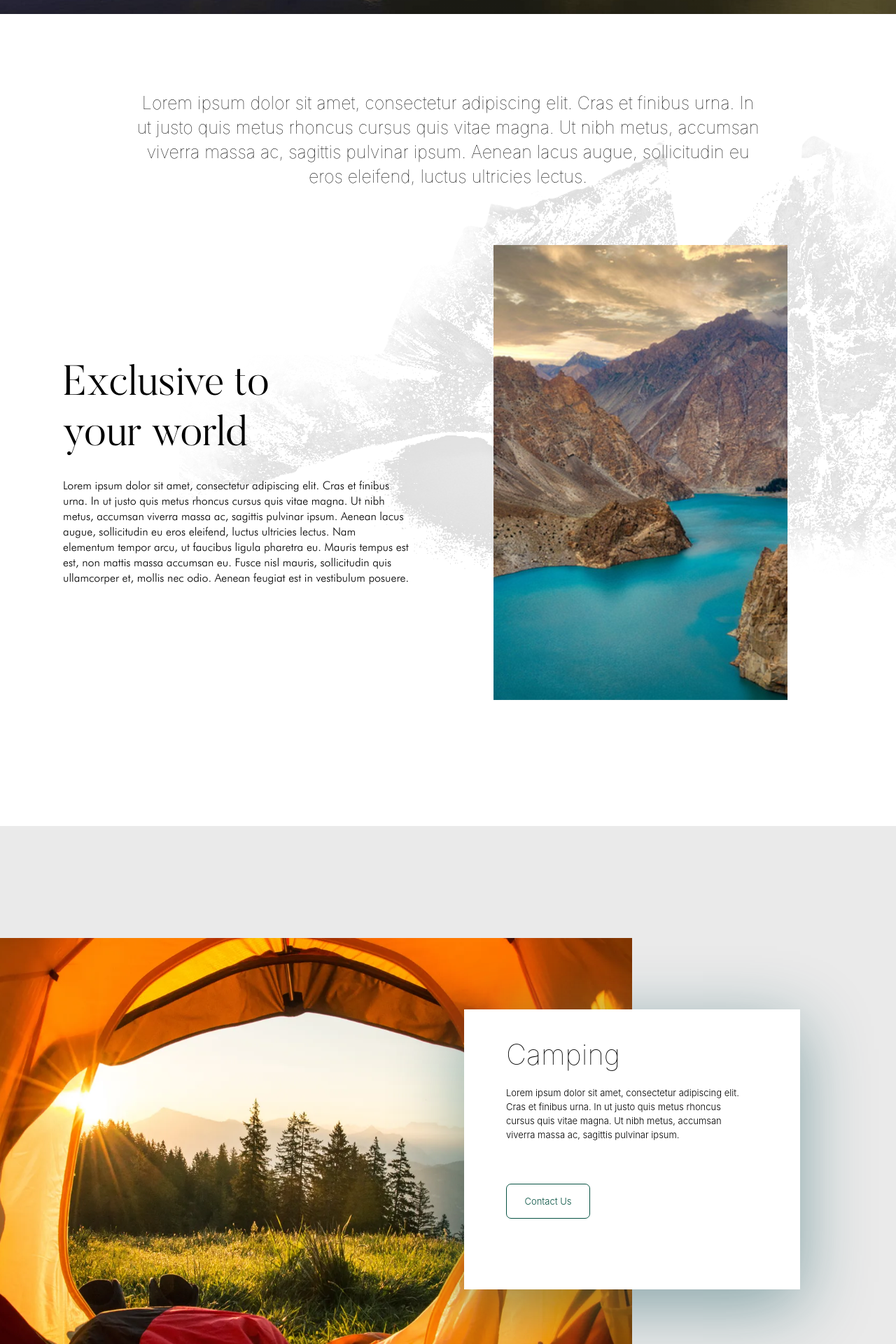
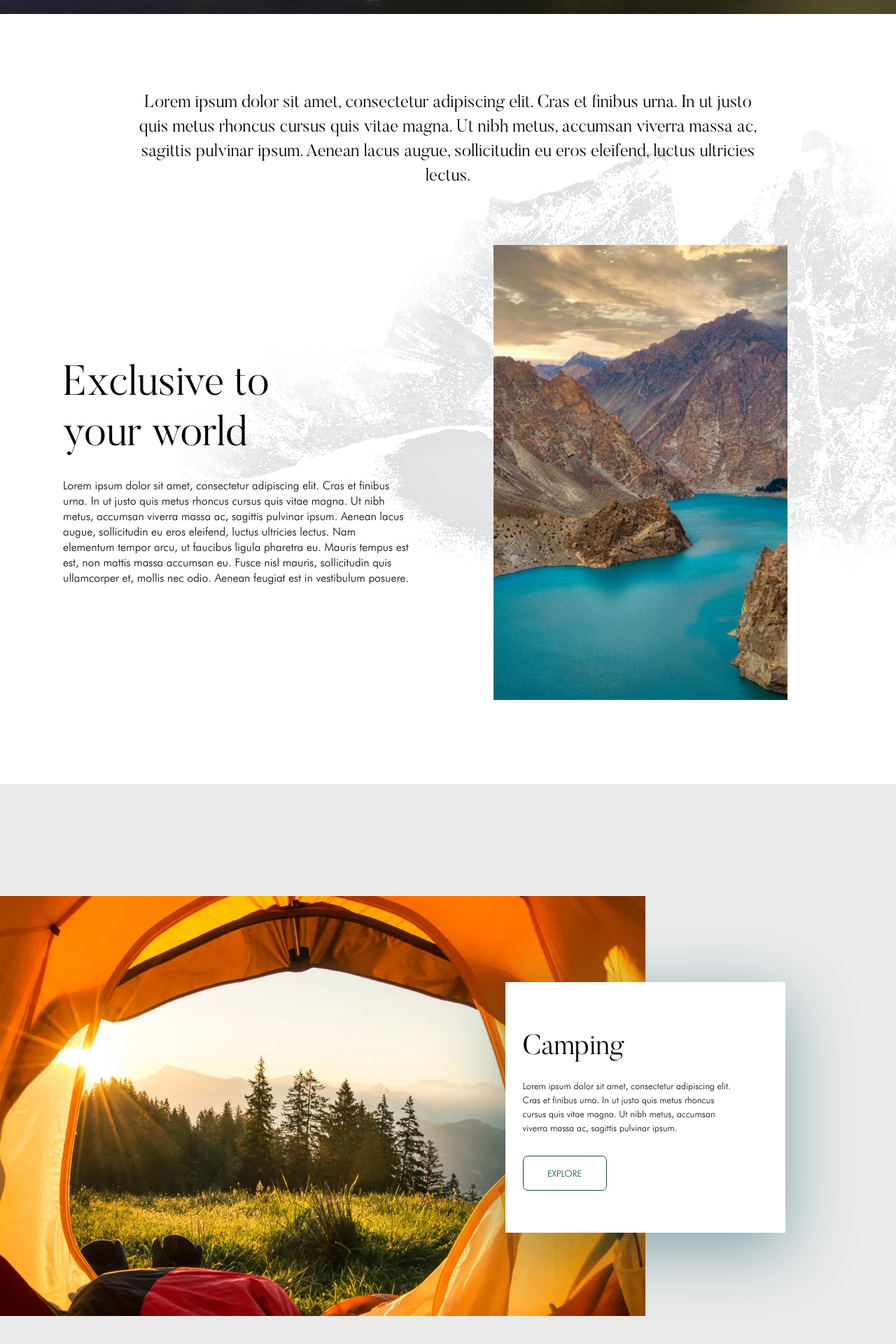
Before and after one commit to hamzakhalid141999/Facing-North, a Next.js app: page /services in a window 1280 px wide. Shown: the part 780-2700 px from the top of the page at 70% size. Built offline with nearby package versions, Linux system fonts and the light colour scheme.

Commit message:
bugs fixed

```diff
--- a/components/servicesDetailsScreen/secondHomePageSection/secondHomePageSection.module.css
+++ b/components/servicesDetailsScreen/secondHomePageSection/secondHomePageSection.module.css
@@ -40,14 +40,15 @@
   justify-content: center;
 }
 .second_section h3 {
-  font-size: 25px;
+  font-size: 23px;
   line-height: 35px;
   width: 70%;
   font-weight: lighter;
   text-align: center;
+  font-family: "b-l";
 }
 .single_row {
-  width: 75%;
+  width: 80%;
   height: fit-content;
   z-index: 10;
   margin-top: 50px;
@@ -55,10 +56,10 @@
   flex-direction: row;
   justify-content: space-between;
   align-items: center;
-  width: 1100px;
+  width: 1150px;
 }
 .left_panel {
-  width: 45%;
+  width: 60%;
   display: flex;
   flex-direction: column;
   row-gap: 25px;
@@ -68,16 +69,17 @@
   font-size: 60px;
   font-weight: 200;
   font-family: "b-l";
-  width: 70%;
+  width: 95%;
 }
 .left_panel p {
   font-size: 16px;
   font-weight: 200;
   line-height: 22px;
   font-family: "f-l";
+  width: 90%;
 }
 .right_panel {
-  width: 50%;
+  width: 40%;
   display: flex;
   flex-direction: row;
   /* align-items: center; */
--- a/components/servicesScreen/fourthHomePageSection/fourthHomePageSection.module.css
+++ b/components/servicesScreen/fourthHomePageSection/fourthHomePageSection.module.css
@@ -13,6 +13,9 @@
   flex-direction: column;
   align-items: center;
   position: relative;
+  min-height: 600px;
+  max-height: 650px;
+
   /* justify-content: center; */
 }
 .feedback_section {
@@ -45,6 +48,7 @@
   color: white;
   font-weight: lighter;
   z-index: 10;
+  font-family: "b-l";
 }
 .owner_container {
   margin-top: 100px;
@@ -75,6 +79,7 @@
 }
 .img_wrapper {
   position: relative;
+  width: 60%;
 }
 .img_wrapper_2 {
   position: relative;
@@ -141,8 +146,8 @@
 }
 .review_container {
   position: absolute;
-  height: 400px;
-  width: 480px;
+  height: fit-content;
+  width: 400px;
   box-shadow: 0px 23px 93px 0px rgba(11, 78, 85, 0.46);
   background-color: white;
   right: -140%;
@@ -151,24 +156,28 @@
   bottom: 0;
   margin: auto;
   display: flex;
-  padding-left: 60px;
+  padding-left: 25px;
+  padding-bottom: 60px;
+  padding-top: 30px;
   display: flex;
   flex-direction: column;
   /* justify-content: center; */
 }
 .review_container_right {
   position: absolute;
-  height: 400px;
-  width: 480px;
+  height: fit-content;
+  width: 400px;
   box-shadow: 0px 23px 93px 0px rgba(11, 78, 85, 0.46);
   background-color: white;
+  padding-bottom: 60px;
+  padding-top: 30px;
   left: -120%;
   right: 0;
   top: 0;
   bottom: 0;
   margin: auto;
   display: flex;
-  padding-left: 60px;
+  padding-left: 30px;
   display: flex;
   flex-direction: column;
   /* justify-content: center; */
@@ -177,6 +186,7 @@
   font-weight: lighter !important;
   font-size: 40px;
   margin-top: 40px;
+  font-family: "b-l";
 }
 .review_container_right p {
   font-weight: 300 !important;
@@ -184,11 +194,13 @@
   margin-top: 20px;
   width: 80%;
   line-height: 20px;
+  font-family: "f-l";
 }
 .review_container h3 {
   font-weight: lighter !important;
   font-size: 40px;
   margin-top: 40px;
+  font-family: "b-l";
 }
 .stars_container {
   display: flex;
@@ -207,6 +219,7 @@
   margin-top: 20px;
   width: 80%;
   line-height: 20px;
+  font-family: "f-l";
 }
 .btn {
   height: 50px;
@@ -218,7 +231,7 @@
   border: 1px solid rgb(6, 82, 66);
   border-radius: 7px;
   transition: ease-in-out 200ms;
-  margin-top: 60px;
+  margin-top: 30px;
 }
 .btn p {
   color: rgb(6, 82, 66);
--- a/components/servicesScreen/fourthHomePageSection/index.js
+++ b/components/servicesScreen/fourthHomePageSection/index.js
@@ -21,7 +21,7 @@ function FourthHomePageSection() {
                 pulvinar ipsum.{" "}
               </p>
               <div className={classes.btn}>
-                <p>Contact Us</p>
+                <p>EXPLORE</p>
               </div>
             </div>
           </div>
@@ -42,7 +42,7 @@ function FourthHomePageSection() {
                 pulvinar ipsum.{" "}
               </p>
               <div className={classes.btn}>
-                <p>Contact Us</p>
+                <p>EXPLORE</p>
               </div>
             </div>
           </div>
@@ -63,7 +63,7 @@ function FourthHomePageSection() {
                 pulvinar ipsum.{" "}
               </p>
               <div className={classes.btn}>
-                <p>Contact Us</p>
+                <p>EXPLORE</p>
               </div>
             </div>
           </div>
--- a/components/servicesScreen/secondHomePageSection/secondHomePageSection.module.css
+++ b/components/servicesScreen/secondHomePageSection/secondHomePageSection.module.css
@@ -6,6 +6,8 @@
   display: flex;
   flex-direction: column;
   align-items: center;
+  min-height: 1100px;
+  max-height: 1100px;
 }
 .bg {
   position: absolute;
@@ -45,6 +47,7 @@
   width: 70%;
   font-weight: lighter;
   text-align: center;
+  font-family: "b-l";
 }
 .single_row {
   width: 75%;
--- a/styles/globals.css
+++ b/styles/globals.css
@@ -136,7 +136,7 @@ a {
   width: 100% !important;
 }
 .second_container .react-multi-carousel-track {
-  height: 600px !important;
+  height: 700px !important;
   padding-bottom: 80px !important;
 }
 
```
Also changed, not shown: components/servicesDetailsScreen/fourthHomePageSection/fourthHomePageSection.module.css (+4 -3 lines).
